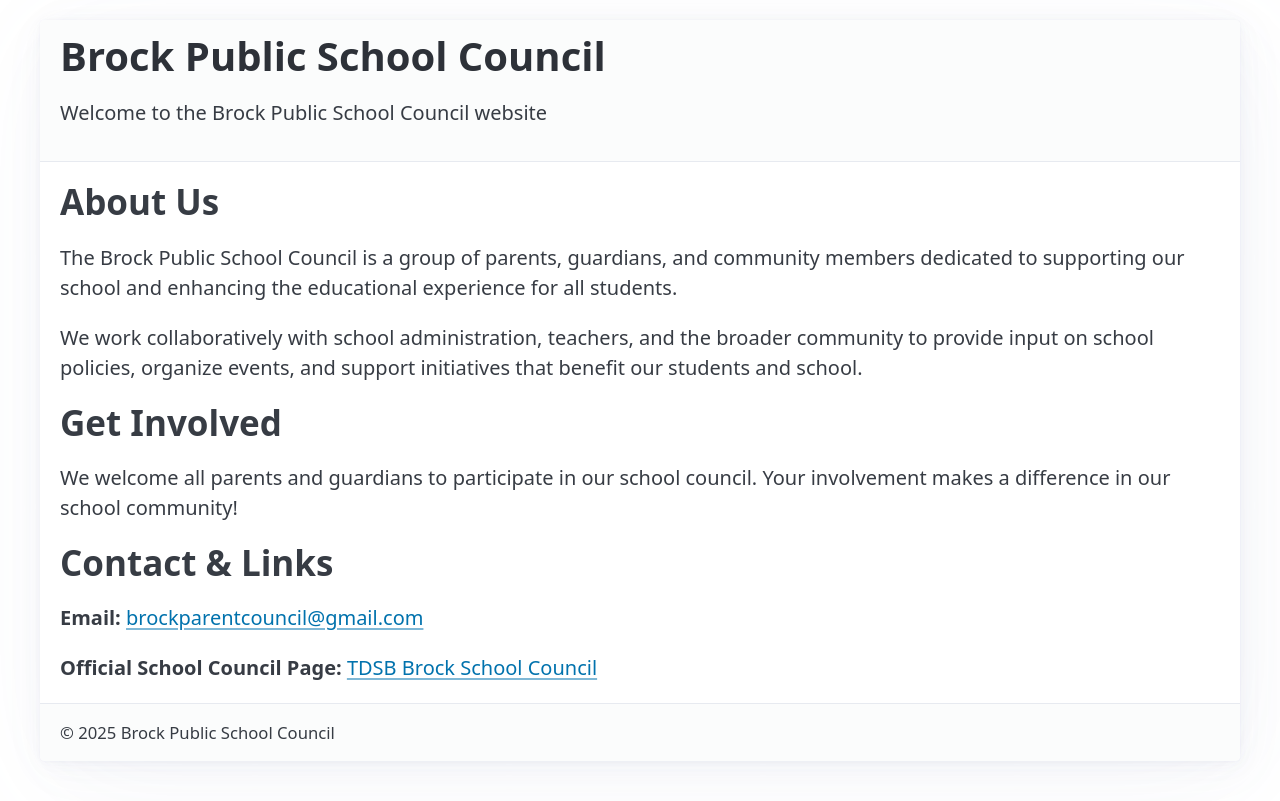
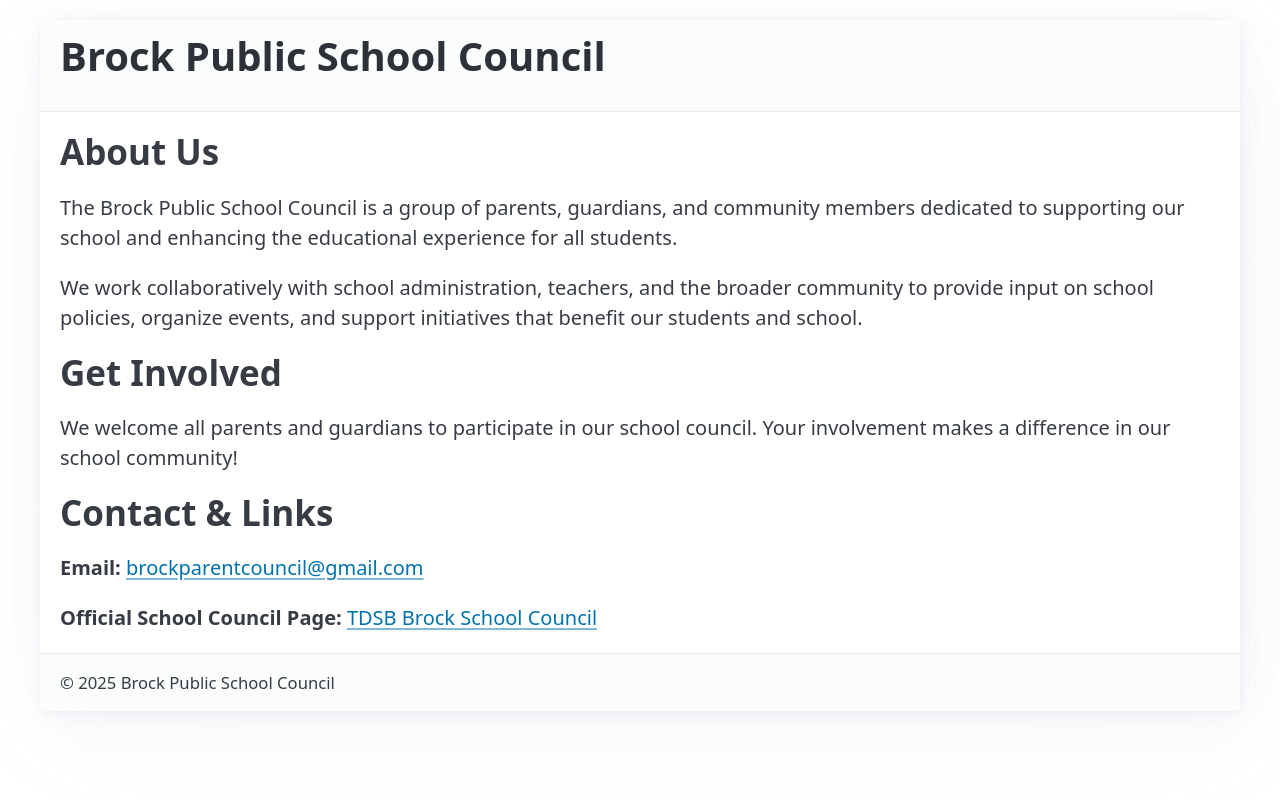
Before and after one commit to christopher-b/brockcouncil.com, a plain HTML site: page index.html in a window 1280 px wide. Drawn offline with nearby package versions, Linux system fonts and the light colour scheme.

Commit message:
Remove subhead

```diff
--- a/index.html
+++ b/index.html
@@ -12,7 +12,6 @@
         <article>
             <header>
                 <h1>Brock Public School Council</h1>
-                <p>Welcome to the Brock Public School Council website</p>
             </header>
 
             <section>
```
